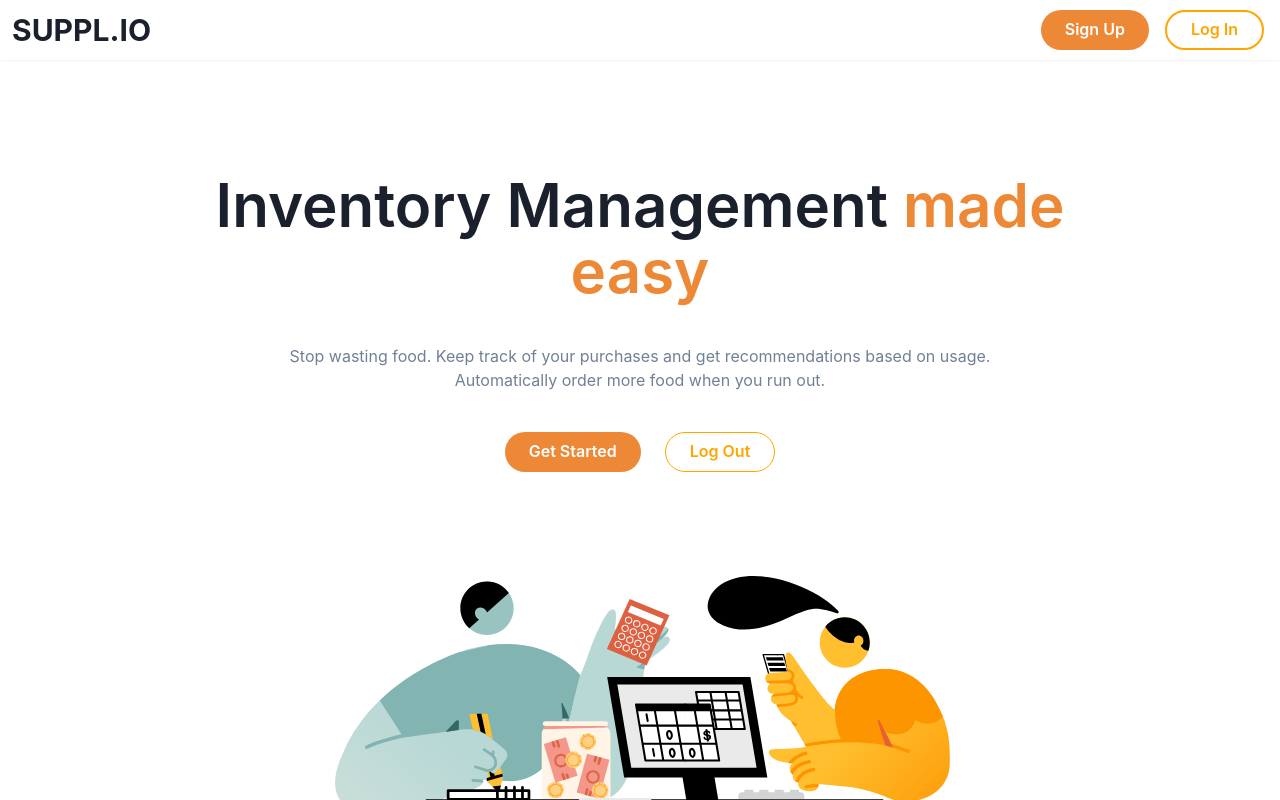
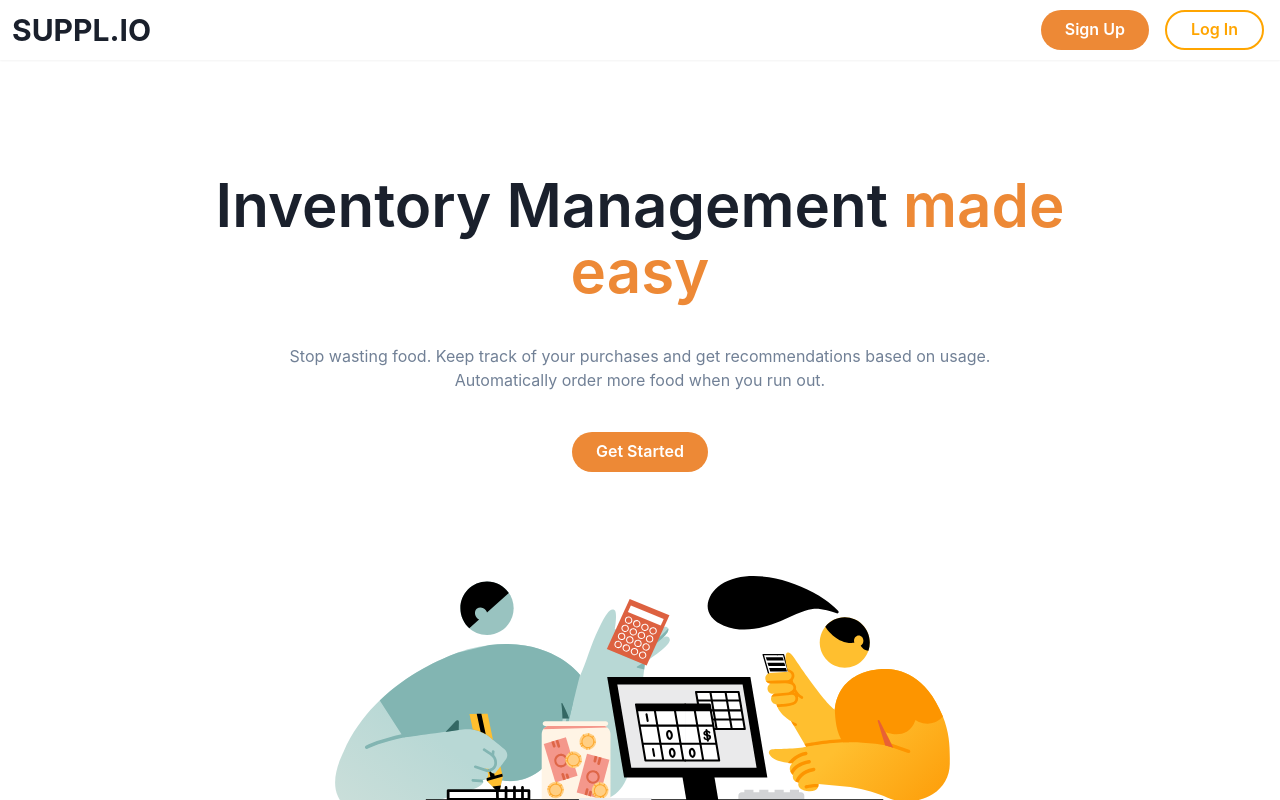
Before and after one commit to marcusbory/supplio, a React (Create React App) app: page / in a window 1280 px wide. Shown: the top 800 px of the page. Built offline with nearby package versions, Linux system fonts and the light colour scheme; no server answers.

Commit message:
:zap: Implement autologin; remove sign up (use topnav)

```diff
--- a/src/components/Pages/HomePage.jsx
+++ b/src/components/Pages/HomePage.jsx
@@ -11,16 +11,15 @@ import {
   Text,
   Button,
   Icon,
-  IconProps,
 } from '@chakra-ui/react';
+import { UserDashboard } from './UserDashboard';
 
 export const HomePage = () => {
   let navigate = useNavigate()
-  const { logout } = useAuth()
+  const { currentUser } = useAuth()
 
-  const handleLogout = () => {
-    logout()
-    navigate("/")
+  if (currentUser) {
+    return <UserDashboard />
   }
 
   return (
@@ -51,19 +50,8 @@ export const HomePage = () => {
             colorScheme={'orange'}
             bg={'orange.400'}
             _hover={{ bg: 'orange.500' }}
-            onClick={() => navigate("/")}>
+            onClick={() => navigate("/signup")}>
             Get Started
-          </Button>
-          <Button
-            rounded={'full'}
-            px={6}
-            colorScheme={'orange'}
-            color={'orange'}
-            border={'orange 1px solid'}
-            bg={'white'}
-            _hover={{ bg: 'orange.100' }}
-            onClick={handleLogout}>
-            Log Out
           </Button>
         </Stack>
         <Flex w={'full'}>
```
